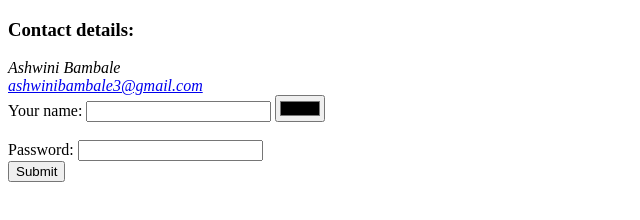
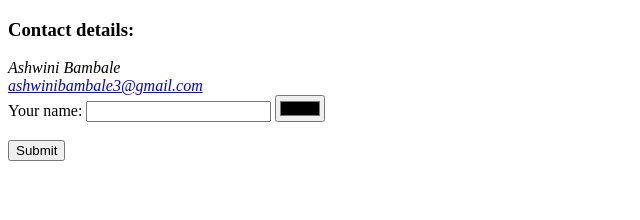
Before and after one commit to ASHWINIBAMBALE/ashwini, a plain HTML site: page contact - Copy.html in a window 1280 px wide. Shown: the whole page, without its empty margins (0-640 px from the left). Drawn offline with Linux system fonts and the light colour scheme.

Commit message:
Update contact - Copy.html

```diff
--- a/contact - Copy.html
+++ b/contact - Copy.html
@@ -15,9 +15,7 @@
 	<input type="text" name="">
 	<input type="color" name=""><br>
 	<br>
-	<label>Password:</label>
-	<input type="password" name="">
-	<br>
+
 	<input type="submit" name="">
 </form>
 
```
